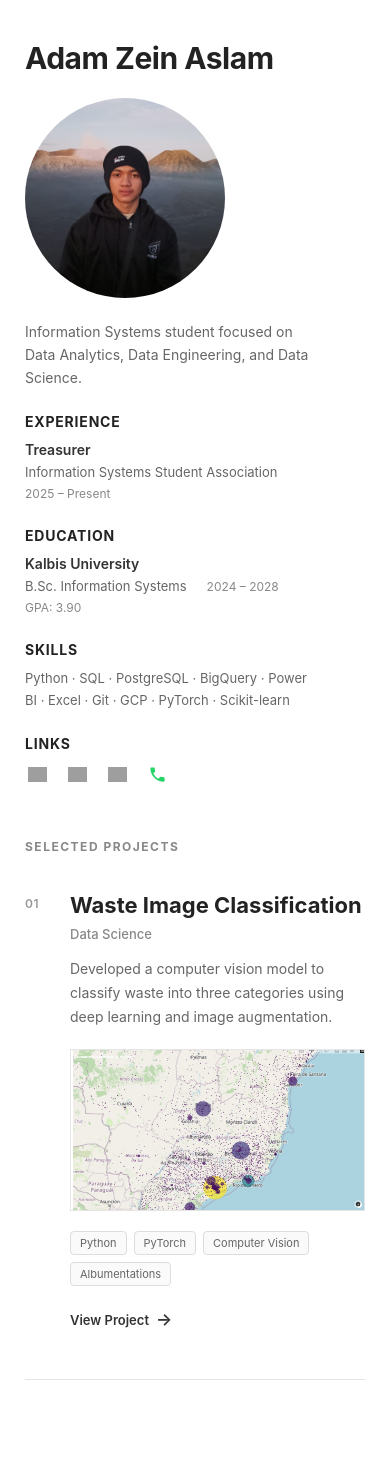
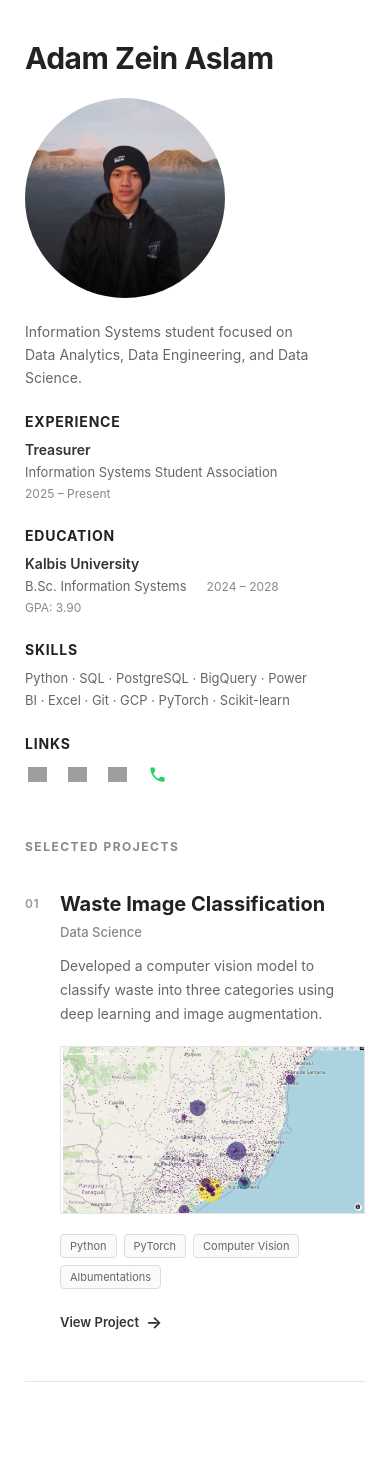
Before and after one commit to AdamZeinAslam/AdamZeinAslam.github.io, a Jekyll site: the page built from index.md, in a window 390 px wide. Built offline with Jekyll 4.4.1, drawn with Linux system fonts in a browser that asks for light colours; grey boxes are pictures that could not be loaded.

Commit message:
Add styles for project cards and content

```diff
--- a/assets/css/style.css
+++ b/assets/css/style.css
@@ -590,4 +590,22 @@ body {
   .education-details {
     gap: 20px;
   }
+
+
+  /* PROJECTS */
+
+  .project-card {
+    grid-template-columns: 25px minmax(0, 1fr);
+
+    column-gap: 10px;
+  }
+
+  .project-content h3 {
+    font-size: 20px;
+  }
+
+  .project-image {
+    max-height: 400px;
+  }
+
 }
```
